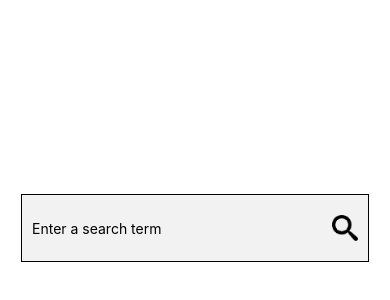
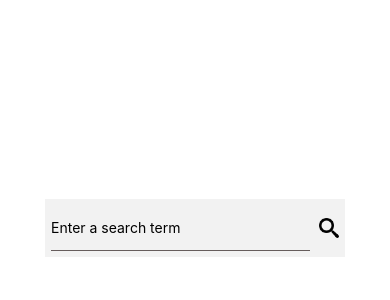
Before and after one commit to leoromero97/Movie-catalog, a React Native app: screen / in a window 390 px wide. Shown: the part 194-494 px from the top of the page. Built offline with nearby package versions, Linux system fonts and the light colour scheme.

Commit message:
Se modificaron los estilos del componente search

```diff
--- a/src/components/search/search.js
+++ b/src/components/search/search.js
@@ -6,25 +6,24 @@ import {
   Image,
   TouchableOpacity,
   Alert,
+  I18nManager,
 } from "react-native";
 
 const Search = () => {
-  const [text, setText] = useState("");
-  const [inp, setInp] = useState("");
+  I18nManager.forceRTL(false);
+  I18nManager.allowRTL(false);
 
   return (
     <View style={styles.containerMain}>
       <TextInput
         style={styles.containerInput}
         placeholder="Enter a search term"
-        onChange
-        Text={setText}
       />
-      <TouchableOpacity onPress={() => Alert.alert("button false")}>
+      <TouchableOpacity>
         <Image
           style={styles.magnifying}
           source={require("../../../assets/search.png")}
-          accessibilityLabel="Magnifyinh search"
+          accessibilityLabel="Search"
         />
       </TouchableOpacity>
     </View>
@@ -34,22 +33,24 @@ const Search = () => {
 const styles = StyleSheet.create({
   containerMain: {
     flexDirection: "row",
-    borderWidth: 1,
     alignItems: "center",
+    justifyContent: "space-between",
     backgroundColor: "#f2f2f2",
-    padding: 10,
+    padding: 6,
+    width: 300,
   },
 
   containerInput: {
-    backgroundColor: "#f2f2f2",
     borderColor: "#000",
     height: 46,
-    width: 300,
+    width: "90%",
+    borderBottomColor: "#665D5C",
+    borderBottomWidth: 1,
   },
 
   magnifying: {
-    height: 26,
-    width: 26,
+    height: 20,
+    width: 20,
   },
 });
 
```
